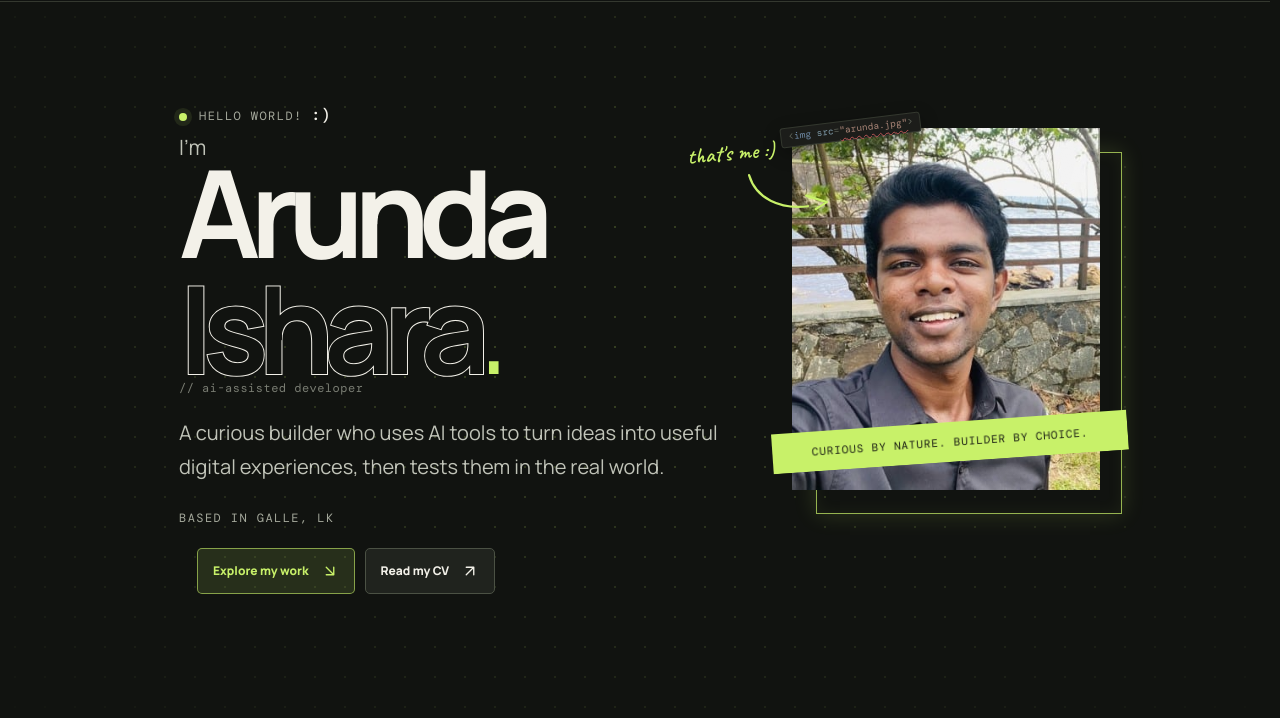
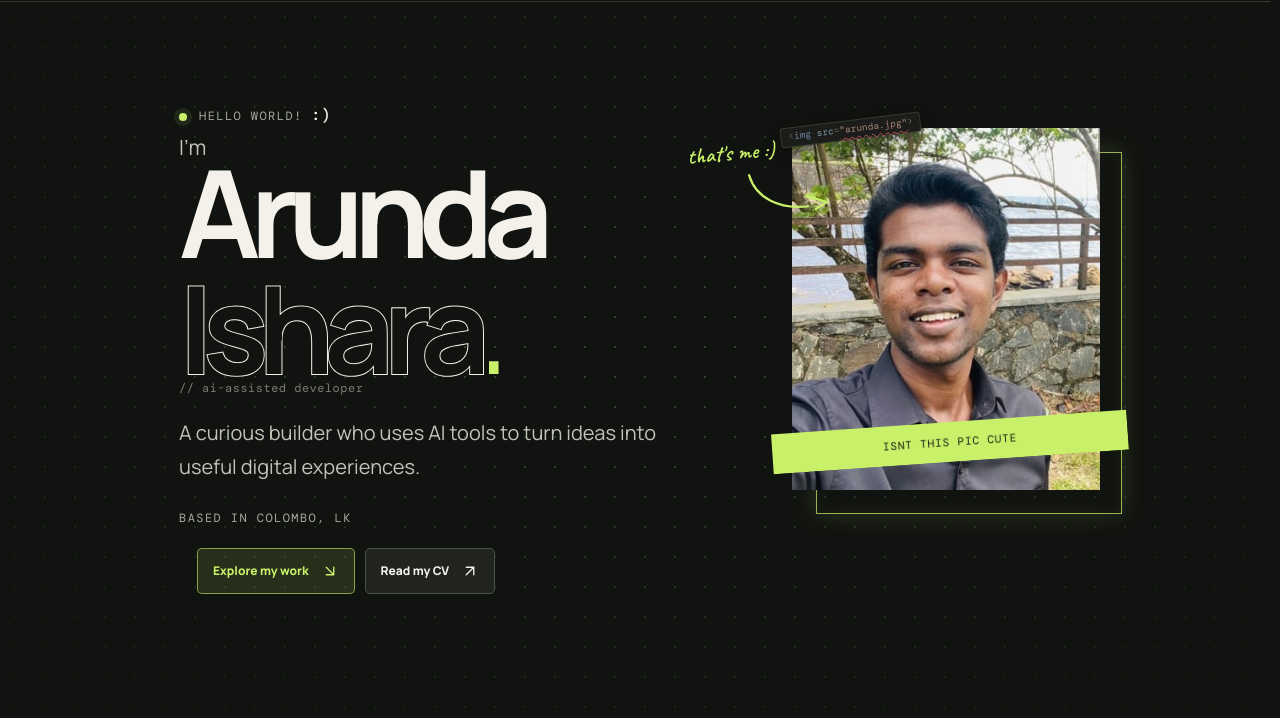
Before and after one commit to arund-dev/portfolio, a plain HTML site: page index.html in a window 1280 px wide. Shown: the part 82-800 px from the top of the page. Drawn offline with nearby package versions, Linux system fonts and the light colour scheme.

Commit message:
Add files via upload

```diff
--- a/index.html
+++ b/index.html
@@ -146,9 +146,9 @@
           <h1>Arunda<br><span class="outline">Ishara</span><span class="accent name-dot" aria-hidden="true">.</span></h1>
           <span class="code-comment" aria-hidden="true">// ai-assisted developer</span>
           <p class="hero-copy">
-            A curious builder who uses AI tools to turn ideas into useful digital experiences, then tests them in the real world.
+            A curious builder who uses AI tools to turn ideas into useful digital experiences.
           </p>
-          <div class="hero-note mono">BASED IN GALLE, LK</div>
+          <div class="hero-note mono">BASED IN COLOMBO, LK</div>
           <div class="hero-actions hero-actions--desk">
             <a class="button" href="#work">
               Explore my work
@@ -164,7 +164,7 @@
         <div class="hero-visual">
           <div class="portrait-wrap">
             <div class="portrait-frame"><img class="portrait" src="assets/photo.jpg" fetchpriority="high" width="800" height="940" alt="Portrait of Arunda Ishara with the sea behind him"></div>
-            <span class="portrait-label" data-text="Curious by nature. Builder by choice.">Curious by nature. Builder by choice.</span>
+            <span class="portrait-label" data-text="no its not">isnt this pic cute</span>
             <span class="photo-note" aria-hidden="true">
               <span class="photo-note-text">that's me :)</span>
               <svg class="photo-note-arrow" viewBox="0 0 70 60" preserveAspectRatio="none"><path pathLength="1" d="M6 6 C 8 34, 30 50, 56 46"/><path pathLength="1" class="head" d="M44 36 L58 46 L42 54"/></svg>
```
